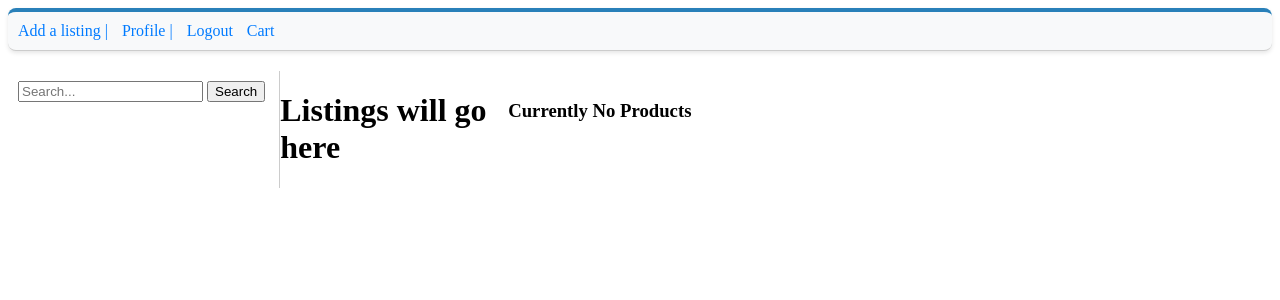
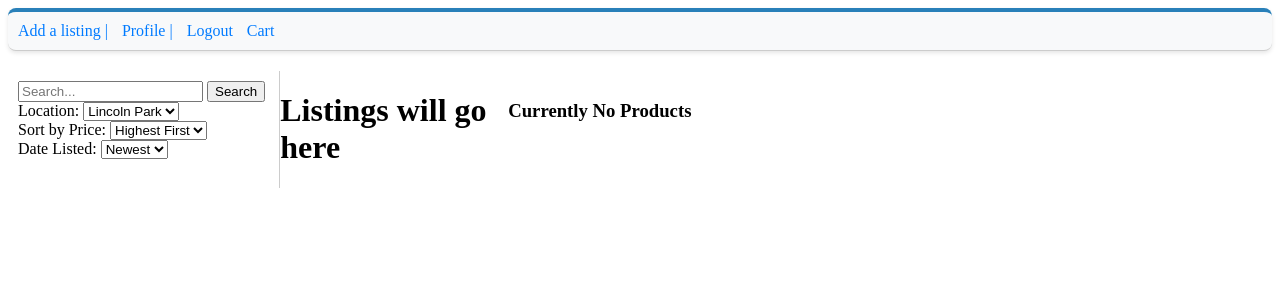
Before and after one commit to DePaul-CSC-394-401/final-project-team-1, a Django app: page /explore/ in a window 1280 px wide. Shown: the top 300 px of the page. Run offline with Django 5.2, Linux system fonts and the light colour scheme; data that the repository does not hold is empty.

Commit message:
html displaying sorting buttons

```diff
--- a/depaul_market/templates/explore.html
+++ b/depaul_market/templates/explore.html
@@ -16,6 +16,33 @@
             <form method="GET" action="">
                 <input type="text" name="q" placeholder="Search..." value="{{ request.GET.q }}">
                 <button type="submit">Search</button>
+
+                                <!-- Location Filter -->
+                <div class="filter-section">
+                    <label for="location">Location:</label>
+                    <select id="location" name="location">
+                        <option value="lincoln_park">Lincoln Park</option>
+                        <option value="the_loop">The Loop</option>
+                    </select>
+                </div>
+
+                <!-- Price Filter -->
+                <div class="filter-section">
+                    <label for="price">Sort by Price:</label>
+                    <select id="price" name="price">
+                        <option value="max">Highest First</option>
+                        <option value="min">Lowest First</option>
+                    </select>
+                </div>
+
+                <!-- Date Listed Filter -->
+                <div class="filter-section">
+                    <label for="date_listed">Date Listed:</label>
+                    <select id="date_listed" name="date_listed">
+                        <option value="newest">Newest</option>
+                        <option value="oldest">Oldest</option>
+                    </select>
+                </div>
             </form>
         </div>
 
```
Also changed, not shown: 1 other file.
